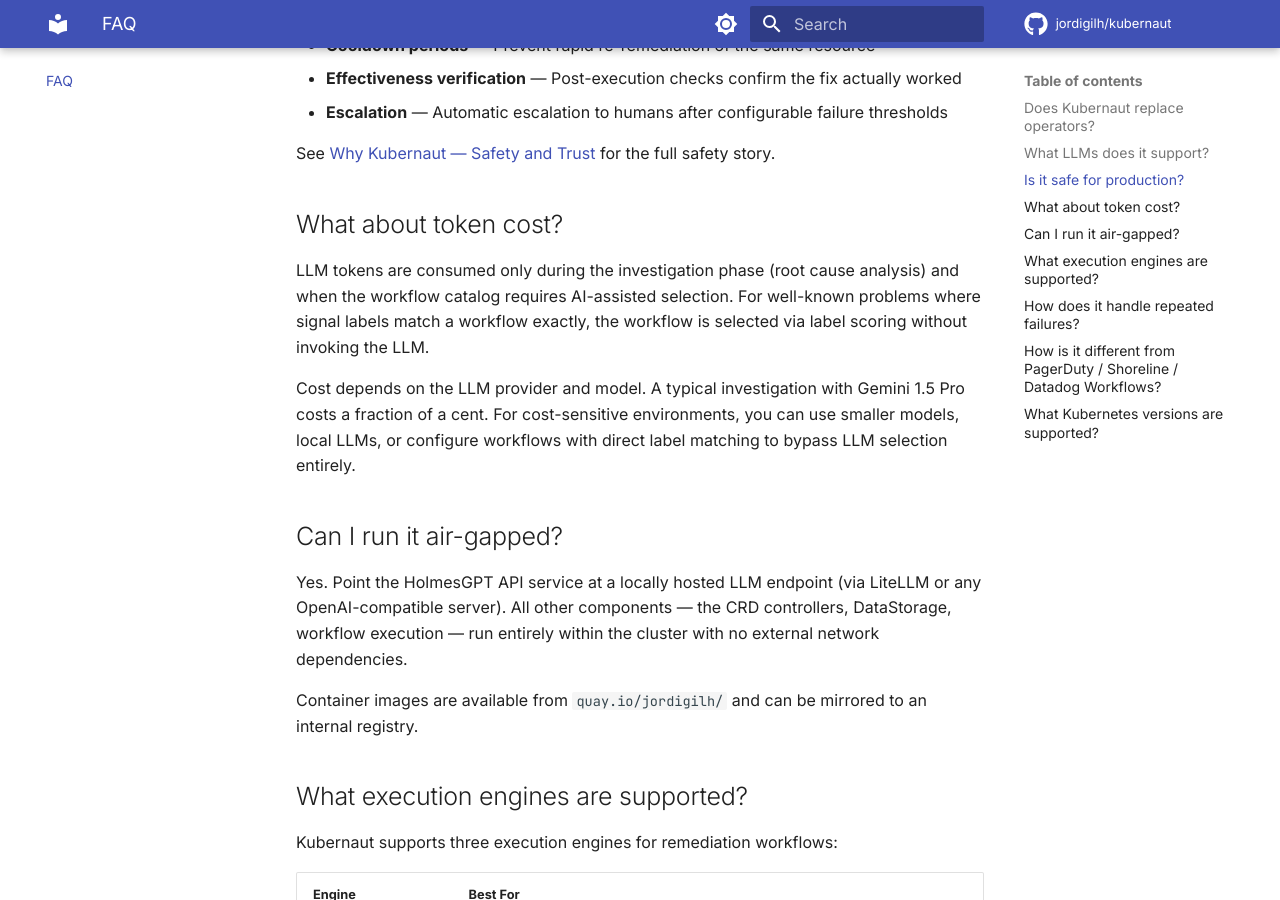
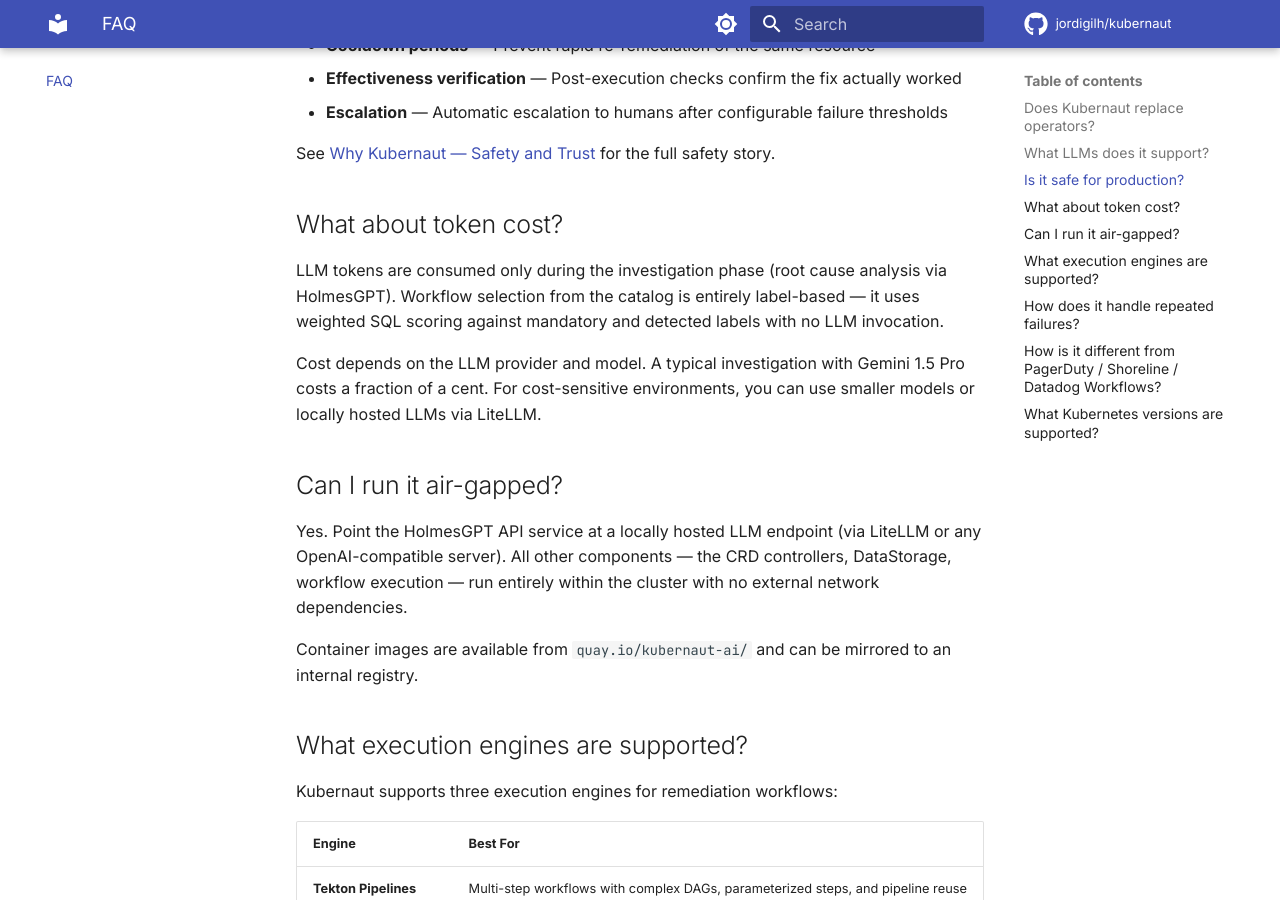
Before and after one commit to jordigilh/kubernaut-docs, an MkDocs documentation site: the page built from docs/faq.md, in a window 1280 px wide and 900 px high, scrolled down 1103 px. Built offline with MkDocs 1.6.1 and Material for MkDocs 9.7.7, drawn with Linux system fonts in a browser that asks for light colours; comment, search, counter and statistics services are not loaded; the version menu is left out.

Commit message:
docs(faq): fix token cost description and image registry path
- Token cost: workflow selection is always label-based SQL scoring,
  not AI-assisted. Remove incorrect claims about LLM-based selection.
- Air-gapped: correct image registry from quay.io/jordigilh/ to
  quay.io/kubernaut-ai/

Made-with: Cursor

```diff
--- a/docs/faq.md
+++ b/docs/faq.md
@@ -32,15 +32,15 @@ See [Why Kubernaut — Safety and Trust](getting-started/why-kubernaut.md#safety
 
 ## What about token cost?
 
-LLM tokens are consumed only during the investigation phase (root cause analysis) and when the workflow catalog requires AI-assisted selection. For well-known problems where signal labels match a workflow exactly, the workflow is selected via label scoring without invoking the LLM.
+LLM tokens are consumed only during the investigation phase (root cause analysis via HolmesGPT). Workflow selection from the catalog is entirely label-based — it uses weighted SQL scoring against mandatory and detected labels with no LLM invocation.
 
-Cost depends on the LLM provider and model. A typical investigation with Gemini 1.5 Pro costs a fraction of a cent. For cost-sensitive environments, you can use smaller models, local LLMs, or configure workflows with direct label matching to bypass LLM selection entirely.
+Cost depends on the LLM provider and model. A typical investigation with Gemini 1.5 Pro costs a fraction of a cent. For cost-sensitive environments, you can use smaller models or locally hosted LLMs via LiteLLM.
 
 ## Can I run it air-gapped?
 
 Yes. Point the HolmesGPT API service at a locally hosted LLM endpoint (via LiteLLM or any OpenAI-compatible server). All other components — the CRD controllers, DataStorage, workflow execution — run entirely within the cluster with no external network dependencies.
 
-Container images are available from `quay.io/jordigilh/` and can be mirrored to an internal registry.
+Container images are available from `quay.io/kubernaut-ai/` and can be mirrored to an internal registry.
 
 ## What execution engines are supported?
 
```
